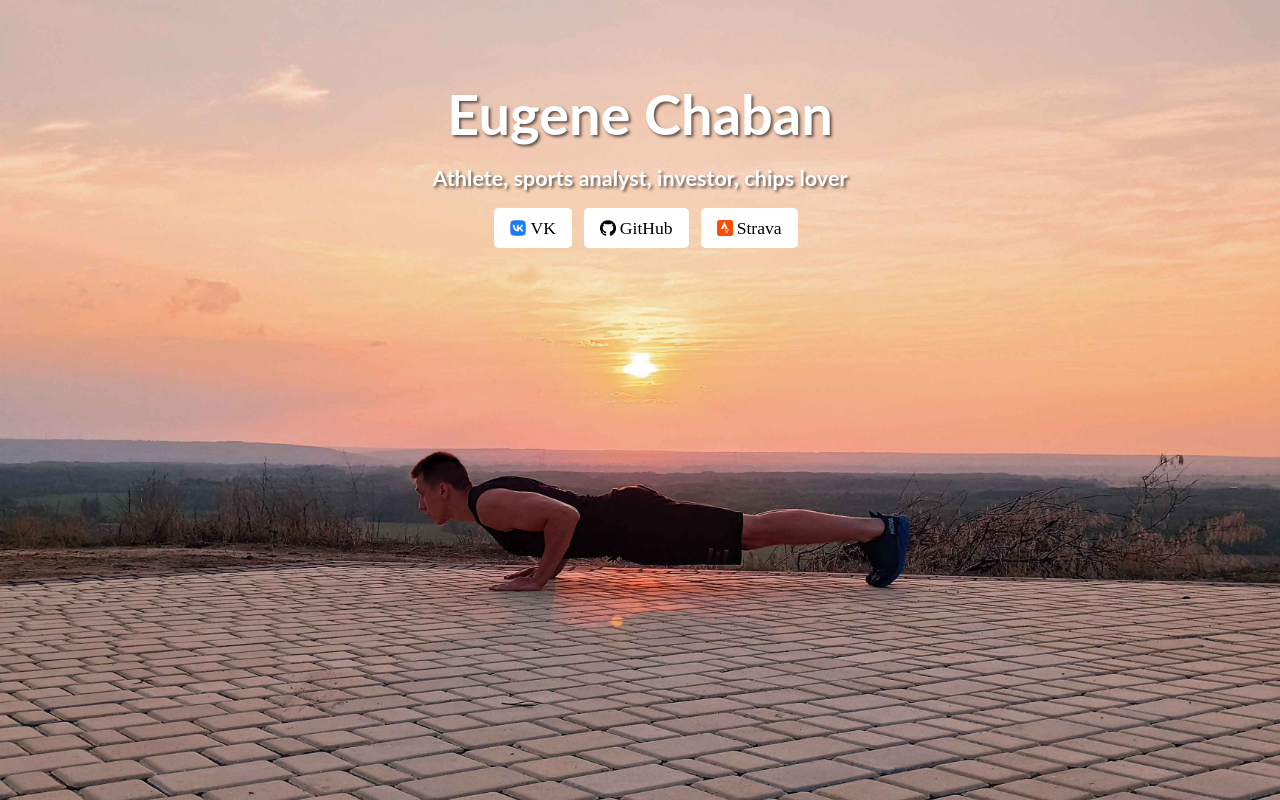
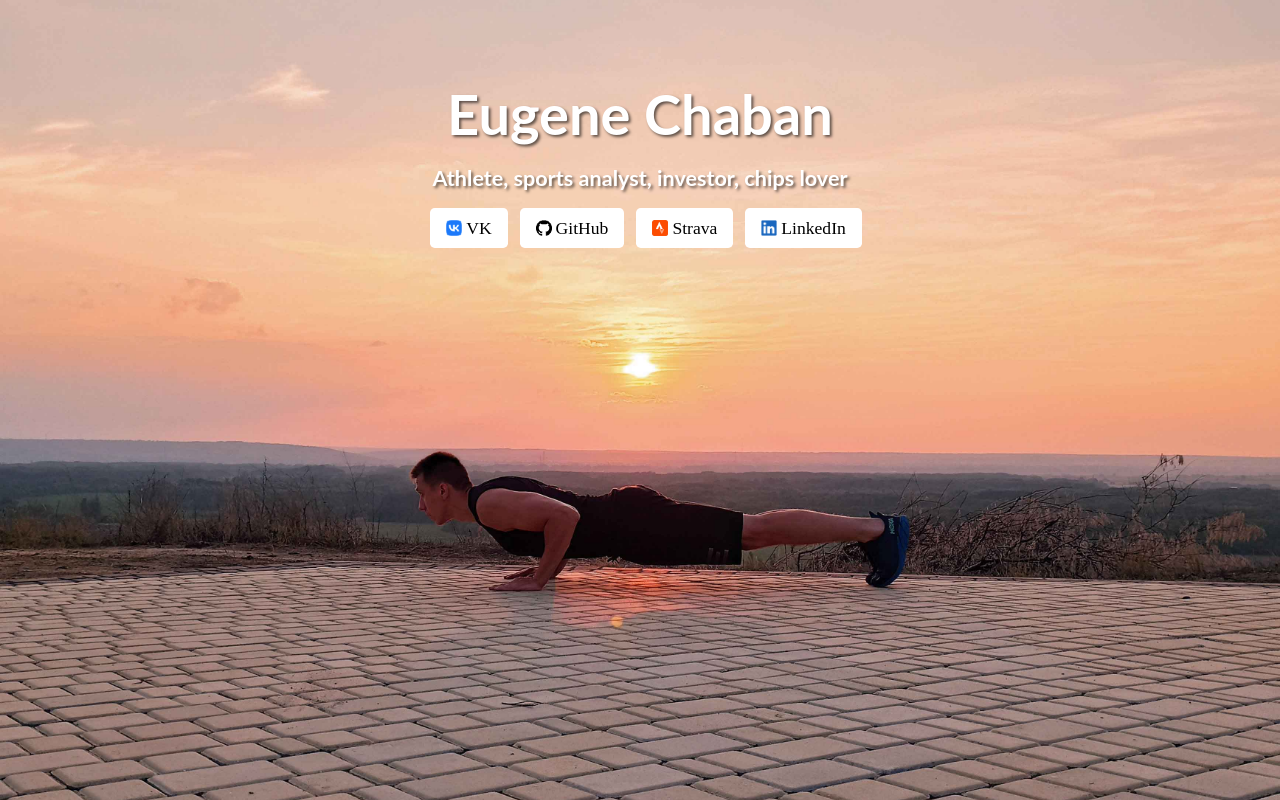
Before and after one commit to EChaban/echaban.github.io, a plain HTML site: page index.html in a window 1280 px wide. Drawn offline with Linux system fonts and the light colour scheme.

Commit message:
add LinkedIn button

```diff
--- a/index.html
+++ b/index.html
@@ -25,6 +25,10 @@
 	<img src="buttons/strava.png" alt="Strava" height="20">
 	<p>Strava</p>
   </a></div>
+   <div class="button"><a href="https://www.linkedin.com/in/eugene-chaban-594986248">
+	<img src="buttons/LinkedIn.png" alt="LinkedIn" height="20">
+	<p>LinkedIn</p>
+  </a></div>
  </div>
 </div>
 </body>
```
Also changed, not shown: buttons/LinkedIn.png (added).
